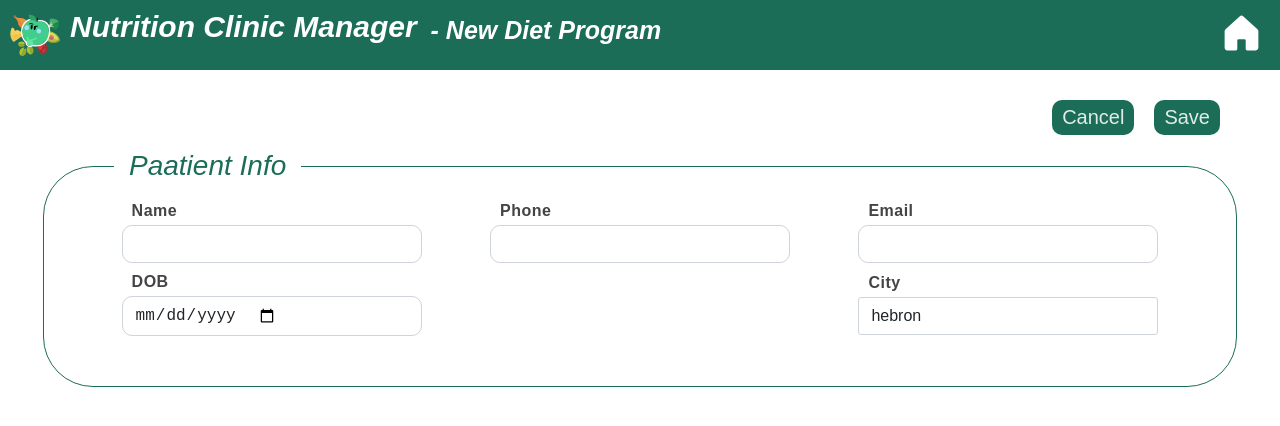
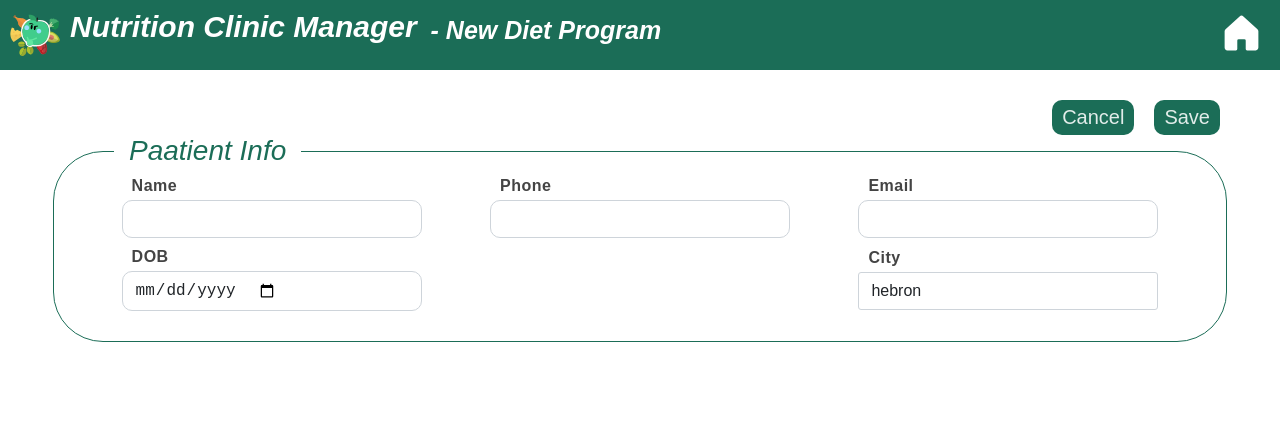
Before and after one commit to raghad-ns/nutritionist-app, a React (Create React App) app: page /add in a window 1280 px wide. Shown: the top 426 px of the page. Built offline with nearby package versions, Linux system fonts and the light colour scheme; a web font is replaced by a local one.

Commit message:
editing patient info style

```diff
--- a/src/components/add/patient-info/patient-info.css
+++ b/src/components/add/patient-info/patient-info.css
@@ -7,9 +7,8 @@
     display: flex;
     justify-content: center;
     align-items: center;
-    margin: 15px;
     width: 90%;
-    padding: 20px 20px 40px;
+    padding: 10px 10px 20px;
     border-radius: 50px;
     border: 1px solid rgb(27, 109, 87);
 }
```
